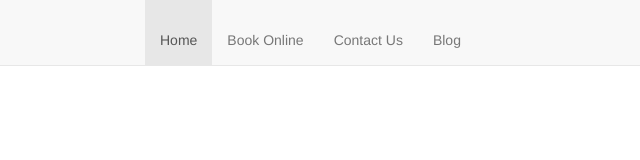
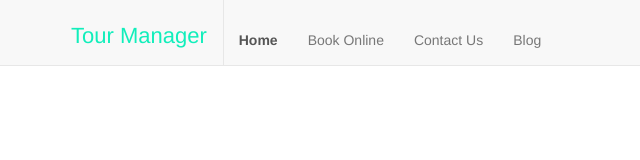
Before and after one commit to RajuSuranagi/tourmanager, a plain HTML site: page index.html in a window 1280 px wide. Shown: the whole page, without its empty margins (0-640 px from the left). Drawn offline with nearby package versions, Linux system fonts and the light colour scheme.

Commit message:
Added brand and some CSS to it

```diff
--- a/css/style.css
+++ b/css/style.css
@@ -9,6 +9,21 @@ body {
 .container > .navbar-collapse {
   margin-left: 75px;
 }
+
+.navbar-default .navbar-brand  {
+  padding-top:25px;
+  Color: #1eb;
+  font-size: 22px;
+}
+
+.navbar {
+  margin-bottom: 0px;
+}
 .navbar-nav > li > a {
   padding-top:30px;
 }
+
+.navbar-default .navbar-nav > .active > a {
+  font-weight: bold;
+  background-color: rgba(0,0,0,0) !important;
+}
--- a/index.html
+++ b/index.html
@@ -23,12 +23,13 @@
             <span class="icon-bar"></span>
           </button>
         </div>
+        <div class="navbar navbar-brand content-page-margin">Tour Manager</div>
         <div id="navbar" class="collapse navbar-collapse">
           <ul class="nav navbar-nav">
-            <li class="active"><a class="content-page" href="index.html">Home</a></li>
-            <li><a class="content-page" href="about.html">Book Online</a></li>
-            <li><a class="content-page" href="contactUs.html">Contact Us</a></li>
-            <li><a class="content-page" href="contact.html">Blog</a></li>
+            <li class="active" style="border-left: #e7e7e7 1px solid"><a class="content-page" href="index.html">Home</a></li>
+            <li><a class="content-page-margin" href="about.html">Book Online</a></li>
+            <li><a class="content-page-margin" href="contactUs.html">Contact Us</a></li>
+            <li><a class="content-page-margin" href="contact.html">Blog</a></li>
           </ul>
         </div><!--/.nav-collapse -->
       </div>
```
